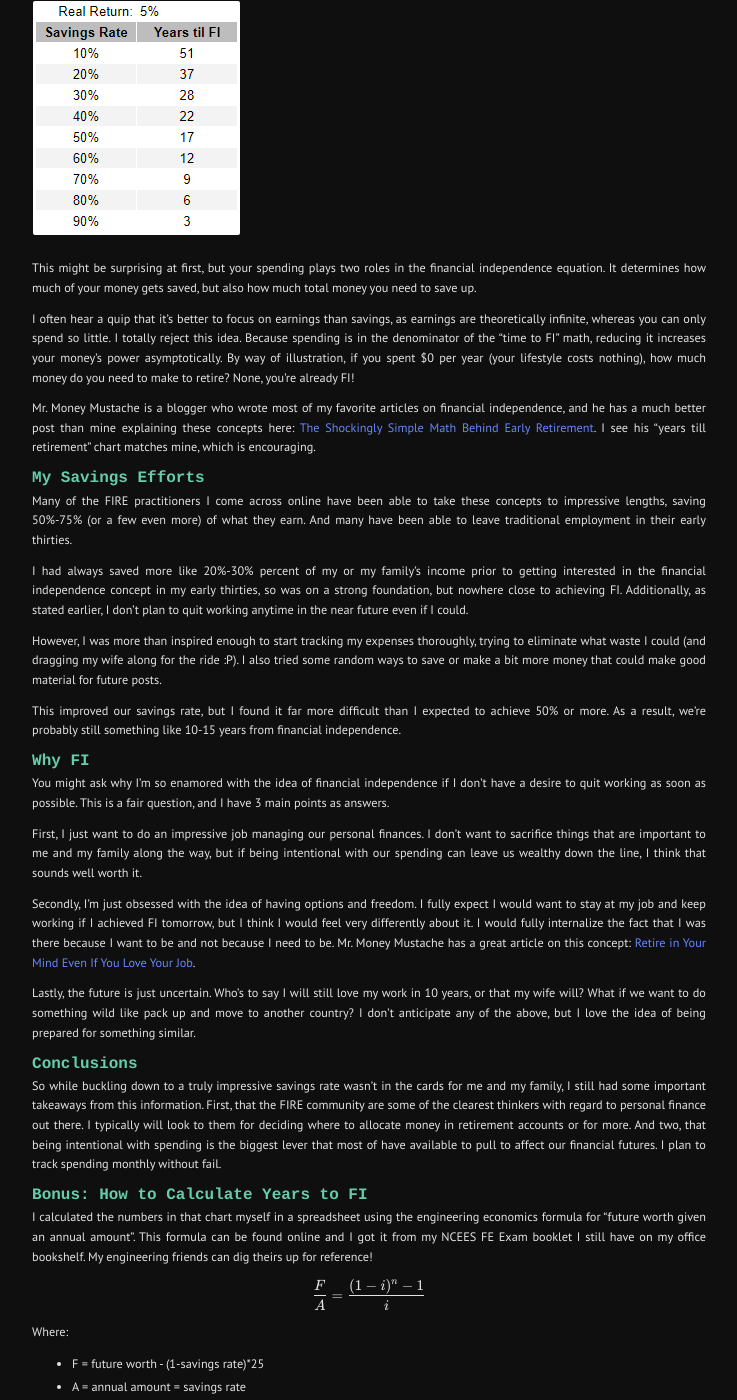
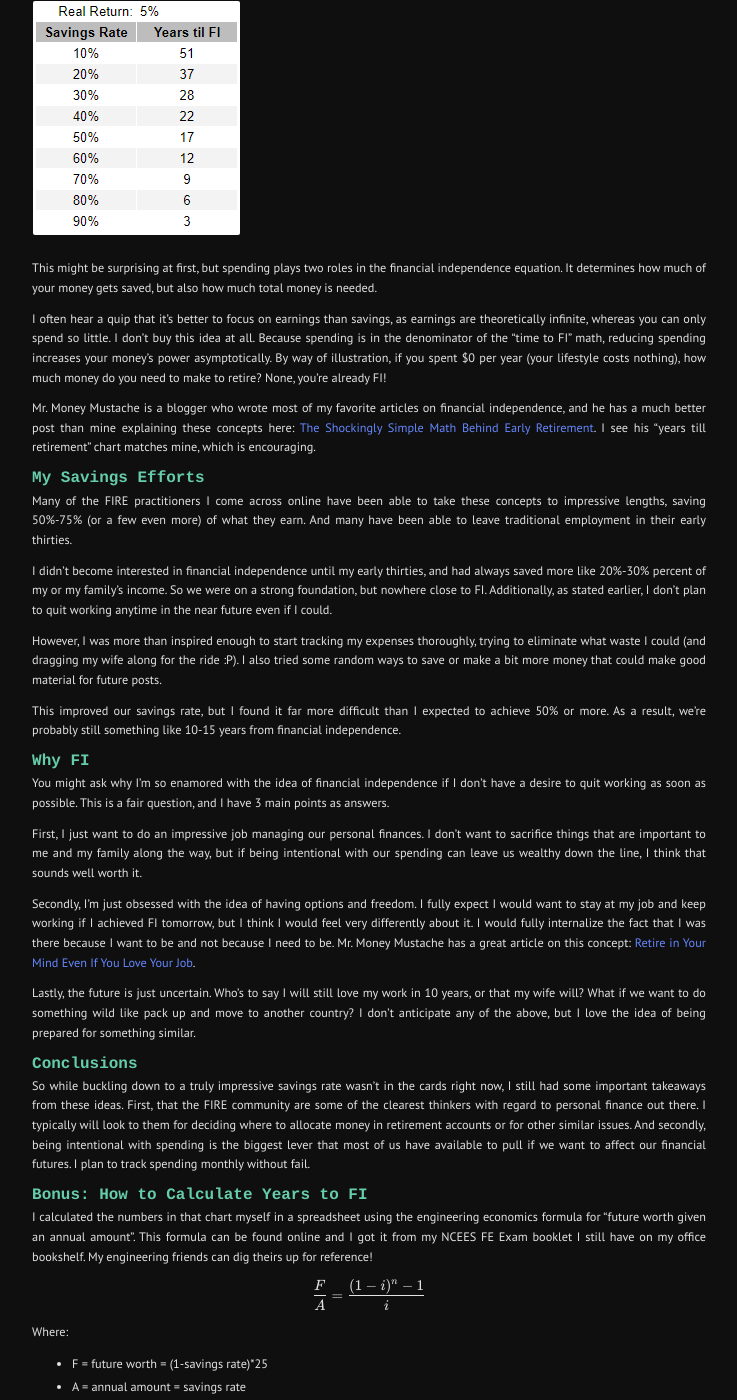
Before and after one commit to labeattie/testpreviewsite, a Jekyll site: the page built from _posts/2022-01-24-thoughts-on-fi-pt1.md, in a window 1280 px wide and 1400 px high, scrolled down 938 px. Shown: the whole window, without its empty margins (271-1008 px from the left). Built offline with Jekyll 4.4.1, drawn with Linux system fonts in a browser that asks for light colours; some of the changed text lies outside the part shown.

Commit message:
article test

```diff
--- a/_posts/2022-01-24-thoughts-on-fi-pt1.md
+++ b/_posts/2022-01-24-thoughts-on-fi-pt1.md
@@ -31,16 +31,16 @@ Here is a chart I calculated, assuming an inflation adjusted average return on i
 
 ![FI_years](/testpreviewsite/assets/fi table.png)
 
-This might be surprising at first, but your spending plays two roles in the financial independence equation. It determines how much of your money gets saved, but also how much total money you need to save up.
+This might be surprising at first, but spending plays two roles in the financial independence equation. It determines how much of your money gets saved, but also how much total money is needed.
 
-I often hear a quip that it's better to focus on earnings than savings, as earnings are theoretically infinite, whereas you can only spend so little. I totally reject this idea. Because spending is in the denominator of the "time to FI" math, reducing it increases your money's power asymptotically. By way of illustration, if you spent $0 per year (your lifestyle costs nothing), how much money do you need to make to retire? None, you're already FI!
+I often hear a quip that it's better to focus on earnings than savings, as earnings are theoretically infinite, whereas you can only spend so little. I don't buy this idea at all. Because spending is in the denominator of the "time to FI" math, reducing spending increases your money's power asymptotically. By way of illustration, if you spent $0 per year (your lifestyle costs nothing), how much money do you need to make to retire? None, you're already FI!
 
 Mr. Money Mustache is a blogger who wrote most of my favorite articles on financial independence, and he has a much better post than mine explaining these concepts here: [The Shockingly Simple Math Behind Early Retirement][simple_math]. I see his "years till retirement" chart matches mine, which is encouraging.
 
 ## My Savings Efforts
 Many of the FIRE practitioners I come across online have been able to take these concepts to impressive lengths, saving 50%-75% (or a few even more) of what they earn. And many have been able to leave traditional employment in their early thirties.
 
-I had always saved more like 20%-30% percent of my or my family's income prior to getting interested in the financial independence concept in my early thirties, so was on a strong foundation, but nowhere close to achieving FI. Additionally, as stated earlier, I don't plan to quit working anytime in the near future even if I could.
+I didn't become interested in financial independence until my early thirties, and had always saved more like 20%-30% percent of my or my family's income. So we were on a strong foundation, but nowhere close to FI. Additionally, as stated earlier, I don't plan to quit working anytime in the near future even if I could.
 
 However, I was more than inspired enough to start tracking my expenses thoroughly, trying to eliminate what waste I could (and dragging my wife along for the ride :P). I also tried some random ways to save or make a bit more money that could make good material for future posts.
 
@@ -56,7 +56,7 @@ Secondly, I'm just obsessed with the idea of having options and freedom. I fully
 Lastly, the future is just uncertain. Who's to say I will still love my work in 10 years, or that my wife will? What if we want to do something wild like pack up and move to another country? I don't anticipate any of the above, but I love the idea of being prepared for something similar.
 
 ## Conclusions
-So while buckling down to a truly impressive savings rate wasn't in the cards for me and my family, I still had some important takeaways from this information. First, that the FIRE community are some of the clearest thinkers with regard to personal finance out there. I typically will look to them for deciding where to allocate money in retirement accounts or for more. And two, that being intentional with spending is the biggest lever that most of have available to pull to affect our financial futures. I plan to track spending monthly without fail.
+So while buckling down to a truly impressive savings rate wasn't in the cards right now, I still had some important takeaways from these ideas. First, that the FIRE community are some of the clearest thinkers with regard to personal finance out there. I typically will look to them for deciding where to allocate money in retirement accounts or for other similar issues. And secondly, being intentional with spending is the biggest lever that most of us have available to pull if we want to affect our financial futures. I plan to track spending monthly without fail.
 
 ## Bonus: How to Calculate Years to FI
 I calculated the numbers in that chart myself in a spreadsheet using the engineering economics formula for "future worth given an annual amount". This formula can be found online and I got it from my NCEES FE Exam booklet I still have on my office bookshelf. My engineering friends can dig theirs up for reference!
@@ -64,7 +64,7 @@ I calculated the numbers in that chart myself in a spreadsheet using the enginee
 $$\frac{F}{A} = \frac{(1-i)^n-1}{i}$$
 
 Where:
-* F = future worth - (1-savings rate)*25
+* F = future worth = (1-savings rate)*25
 * A = annual amount = savings rate
 * i = interest rate
 * n = time in years
@@ -79,7 +79,7 @@ $$n*ln(1-i) = ln(Fi/A+1)$$
 
 $$n = \frac{ln(Fi/A+1)}{ln(1-i)}$$
 
-So as an example, Years to FI with a 40% savings rate and a 5% real return would get plugged into that final equation like so:
+So as an example, a 40% savings rate and a 5% real return would get plugged into that final equation like so:
 
 $$\frac{ln(25(1-40\%)*5\%/40\%+1)}{ln(1-5\%)} = 21.6yrs$$
 
```
Also changed, not shown: other parts of _posts/2022-01-24-thoughts-on-fi-pt1.md (+2 -2 lines).
